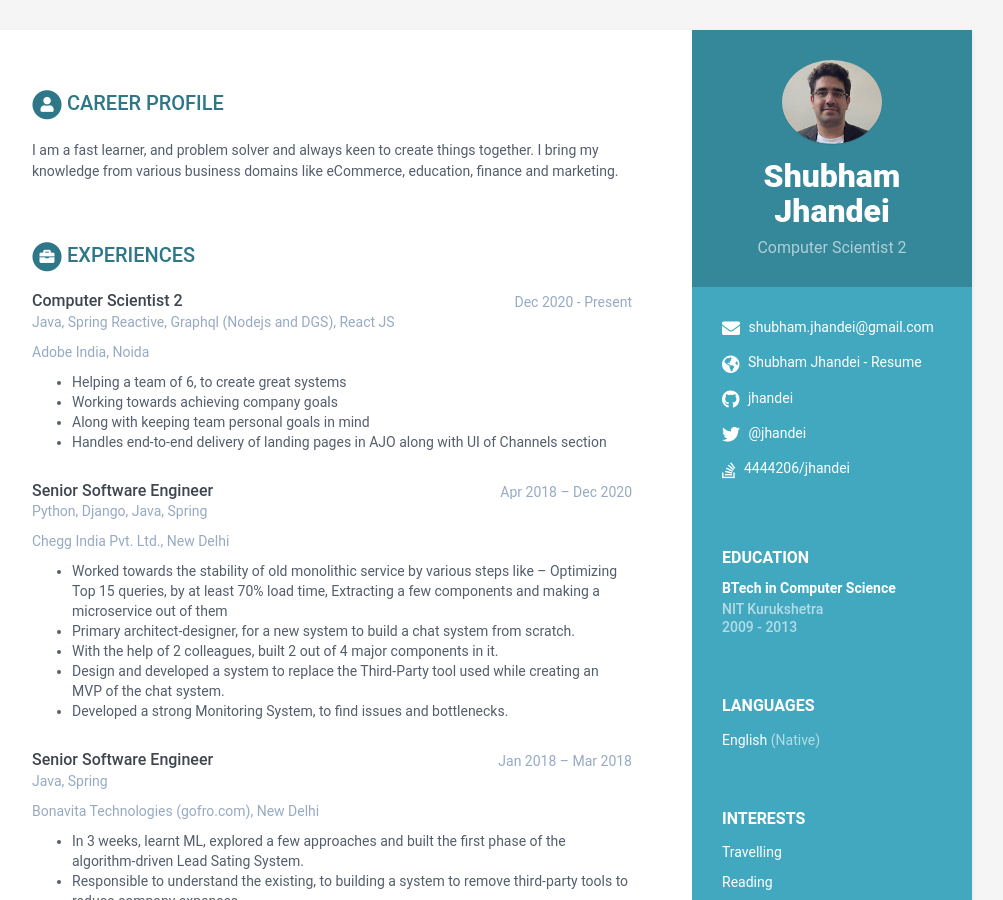
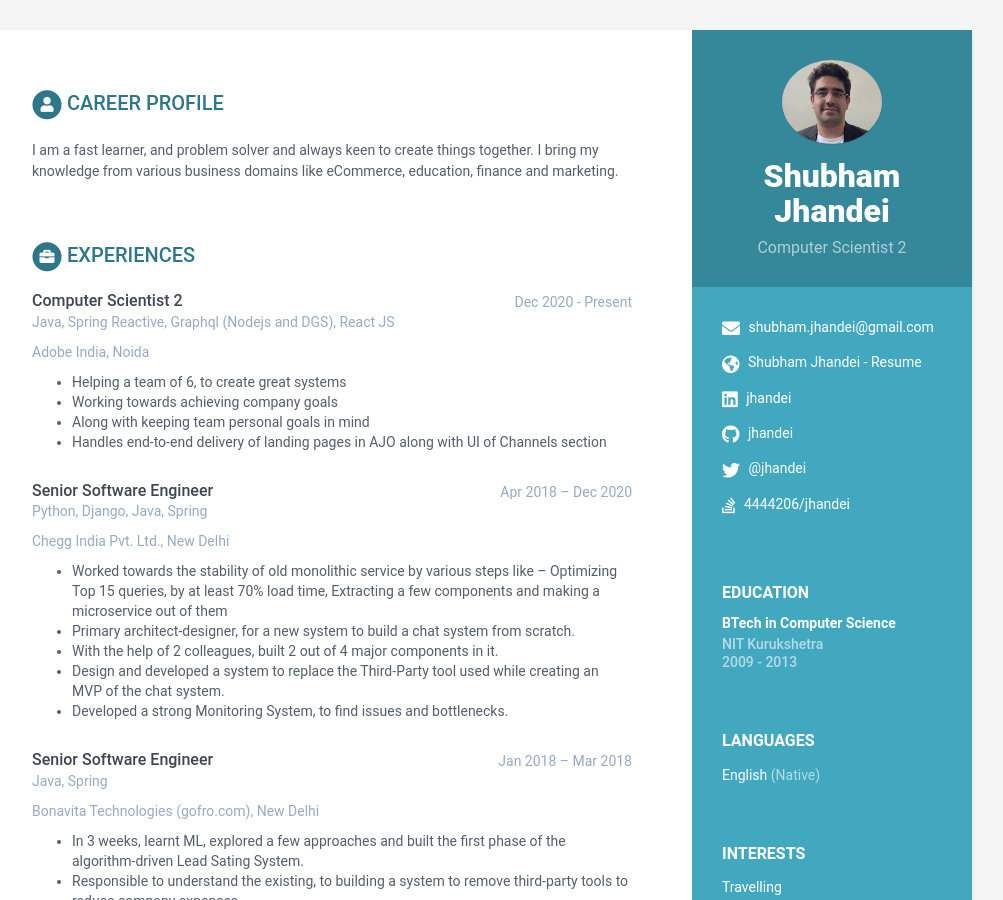
Before and after one commit to jhandei/shubham, a Jekyll site: the page built from index.html, in a window 1280 px wide and 900 px high. Shown: the whole window, without its empty margins (168-1171 px from the left). Built offline with Jekyll 4.4.1, drawn with Linux system fonts in a browser that asks for light colours.

Commit message:
uncommented linkedin

```diff
--- a/_data/data.yml
+++ b/_data/data.yml
@@ -15,7 +15,7 @@ sidebar:
     email: shubham.jhandei@gmail.com
     website: # blog.webjeda.com #do not add http://
     resume: shubham.jhandei.com/resume.pdf
-    linkedin: # jhandei
+    linkedin: jhandei
     github: jhandei
     telegram: # add your nickname without '@' sign
     gitlab:
```
